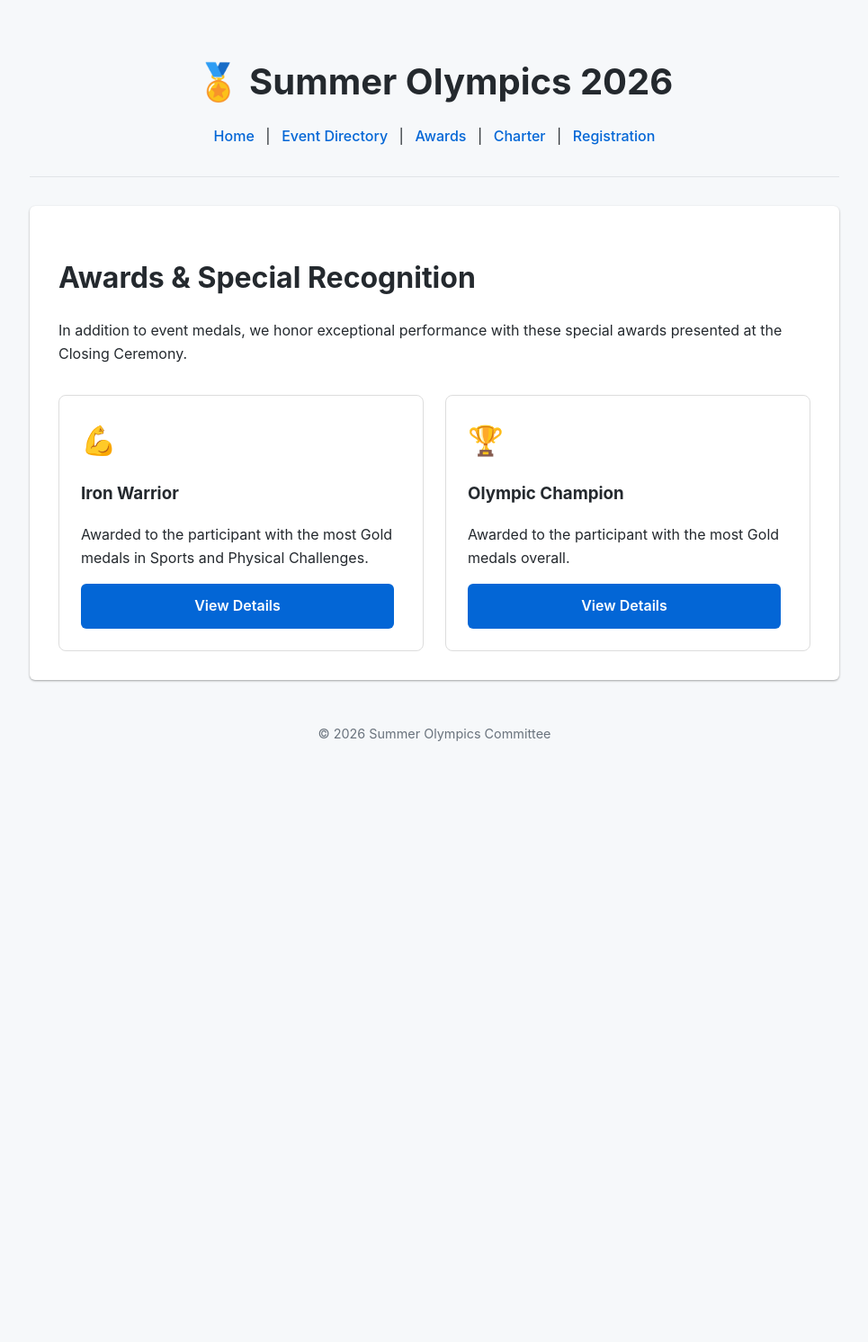
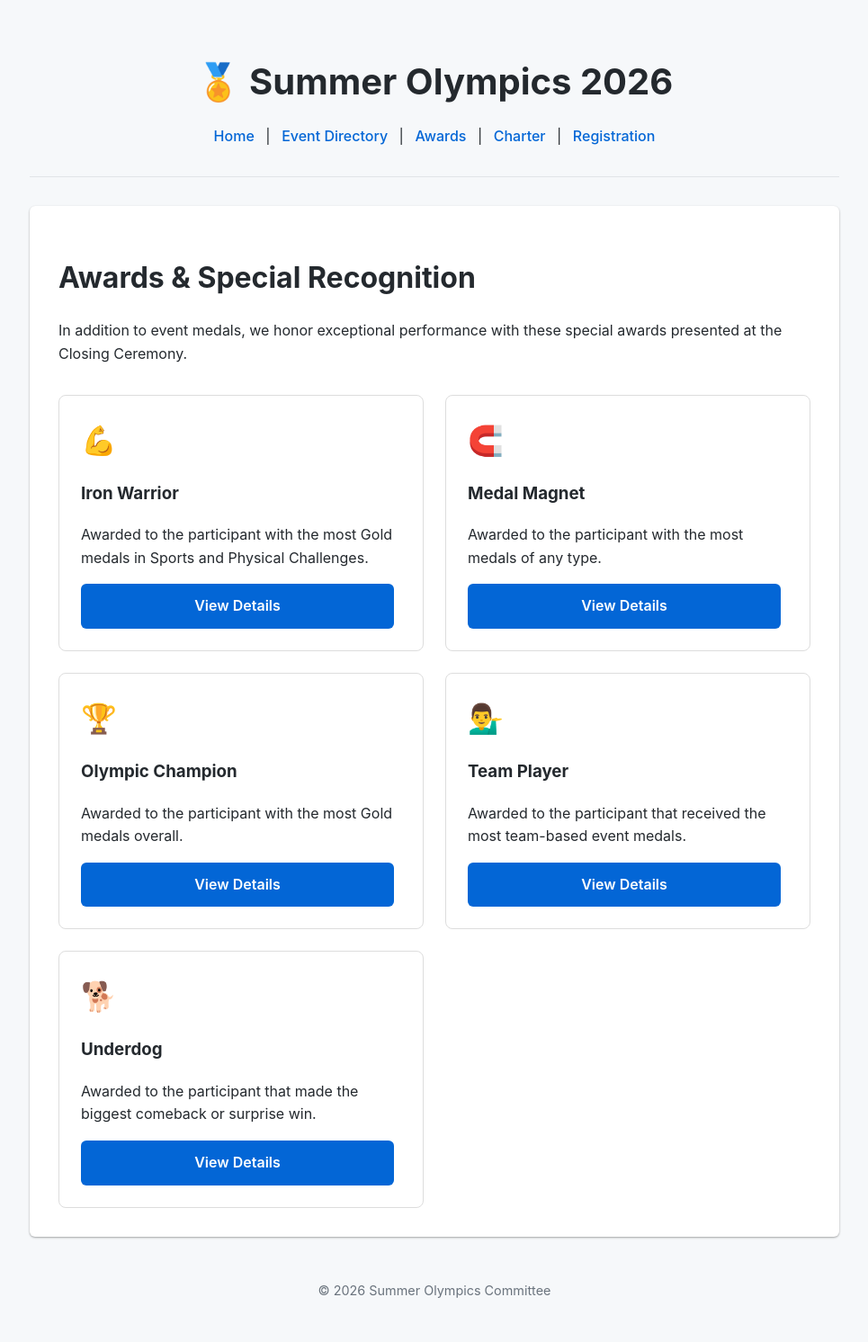
Before and after one commit to Unloosed/summer-olympics-2026, a Jekyll site: the page built from docs/awards.md, in a window 1280 px wide. Shown: the whole page at 90% size, without its empty margins (157-1122 px from the left). Built offline with Jekyll 4.4.1, drawn with Linux system fonts in a browser that asks for light colours; before the commit the page ends 900 px from its top, so only the background shows below that.

Commit message:
Awards: Add medal magnet, team player, and underdog

```diff
--- /dev/null
+++ b/docs/_awards/medal-magnet.md
@@ -0,0 +1,8 @@
+---
+title: Medal Magnet
+description: Awarded to the participant with the most medals of any type.
+icon: 🧲
+criteria: Most medals across all events.
+---
+
+The **Medal Magnet** is awarded for great performance across all events in the Summer Olympics. While you may not have gotten the gold every time, you have still demonstrated exceptional skill and dedication.
--- /dev/null
+++ b/docs/_awards/team-player.md
@@ -0,0 +1,8 @@
+---
+title: Team Player
+description: Awarded to the participant that received the most team-based event medals.
+icon: 💁‍♂️
+criteria: Most team-based event medals.
+---
+
+The **Team Player** is a fighter. You kept going despite the odds. You stood up one more time when everyone thought you were knocked out. You prevailed despite everything!
--- /dev/null
+++ b/docs/_awards/underdog.md
@@ -0,0 +1,8 @@
+---
+title: Underdog
+description: Awarded to the participant that made the biggest comeback or surprise win.
+icon: 🐕
+criteria: Biggest comeback or surprise win.
+---
+
+The **Underdog** is a fighter. You kept going despite the odds. You stood up one more time when everyone thought you were knocked out. You prevailed despite everything!
```
Also changed, not shown: docs/_awards/iron-warrior.md (+2 -1 lines), docs/_awards/olympic-champion.md (+2 -1 lines).
